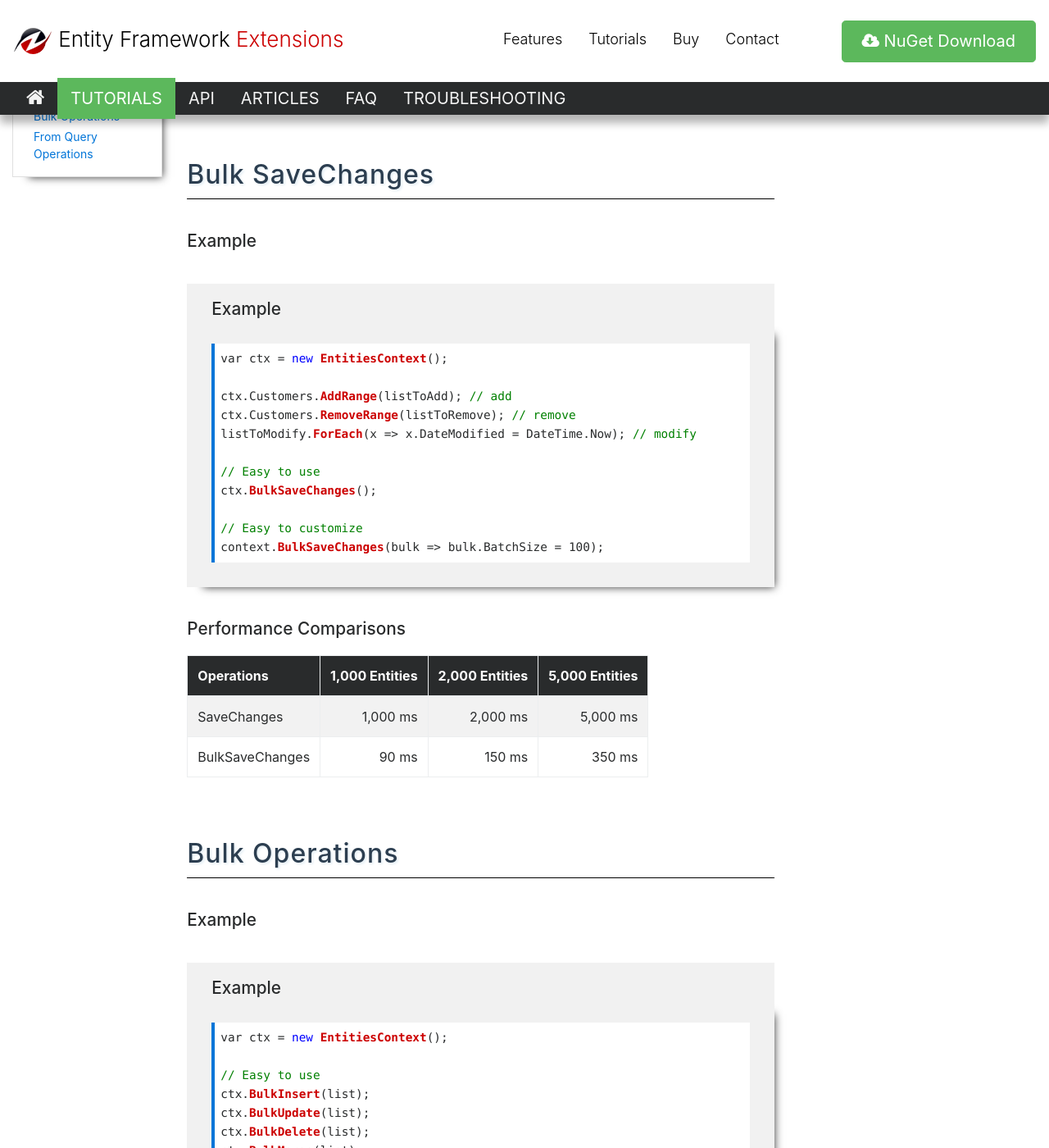
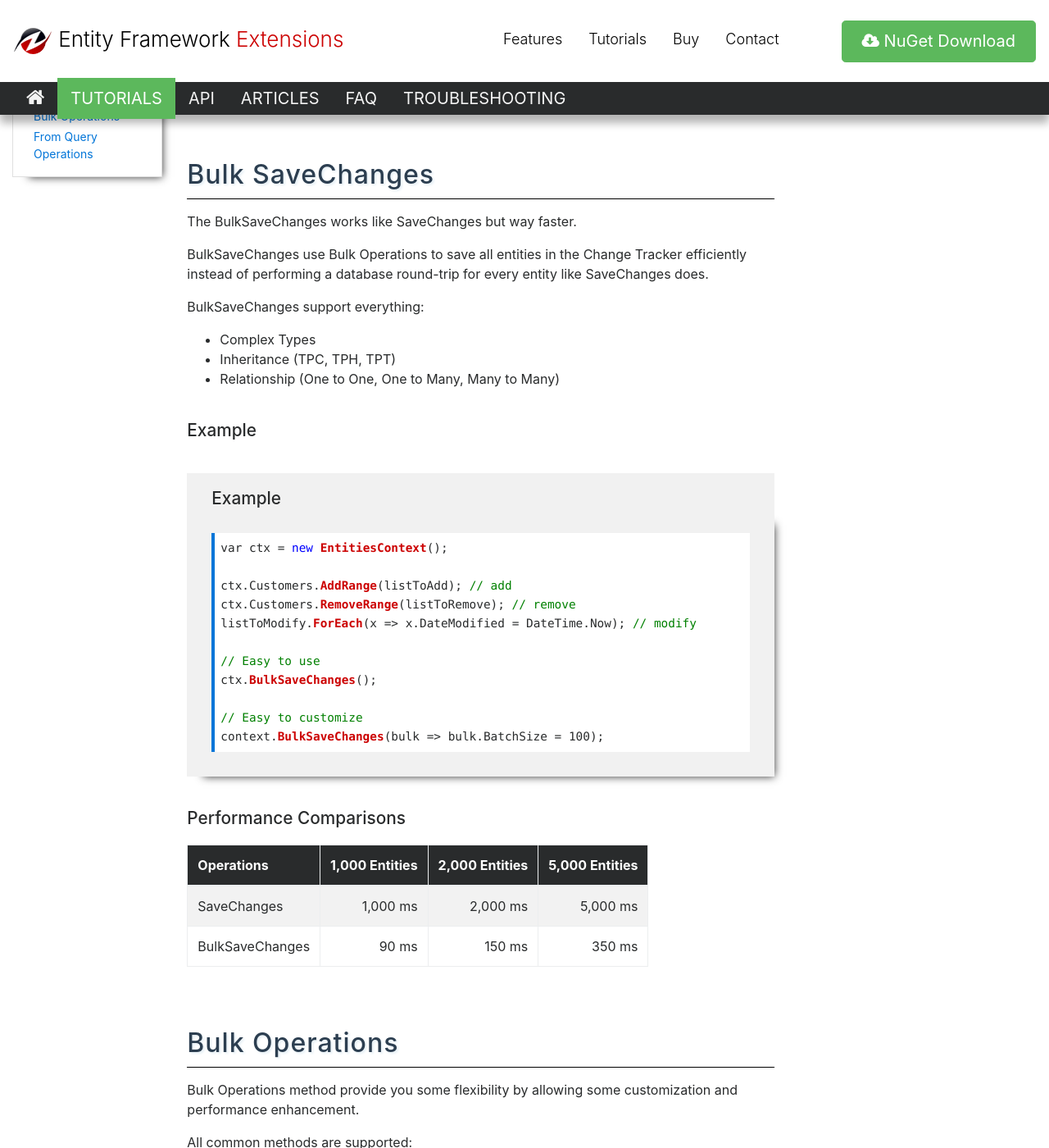
Before and after one commit to zzzprojects/EntityFramework-Extensions, a Jekyll site: the page built from docs/pages/tutorials/tutorial-introduction.md, in a window 1280 px wide and 1400 px high, scrolled down 382 px. Shown: the whole window at 82% size. Built offline with Jekyll 4.4.1, drawn with Linux system fonts in a browser that asks for light colours; nearby versions of some CDN libraries; some of the changed text lies outside the part shown.

Commit message:
Update tutorial-introduction.md

```diff
--- a/docs/pages/tutorials/tutorial-introduction.md
+++ b/docs/pages/tutorials/tutorial-introduction.md
@@ -12,6 +12,15 @@ Entity Framework Extensions allow you to improve dramatically your save operatio
 It's easy to use, and easy to customize.
 
 ## Bulk SaveChanges
+The BulkSaveChanges works like SaveChanges but way faster.
+
+BulkSaveChanges use Bulk Operations to save all entities in the Change Tracker efficiently instead of performing a database round-trip for every entity like SaveChanges does.
+
+BulkSaveChanges support everything:
+
+- Complex Types
+- Inheritance (TPC, TPH, TPT)
+- Relationship (One to One, One to Many, Many to Many)
 
 ### Example
 {% include template-example.html %}
@@ -36,6 +45,16 @@ context.BulkSaveChanges(bulk => bulk.BatchSize = 100);
 | BulkSaveChanges | 90 ms          | 150 ms         | 350 ms         |
 
 ## Bulk Operations
+
+Bulk Operations method provide you some flexibility by allowing some customization and performance enhancement.
+
+All common methods are supported:
+
+- BulkInsert
+- BulkUpdate
+- BulkDelete
+- BulkMerge (UPSERT operation)
+- BulkSynchronize
 
 ### Example
 
@@ -66,6 +85,8 @@ context.BulkMerge(customers,
 
 ## FromQuery Operations
 
+FromQuery method allows you to execute UPDATE or DELETE statements without loading entities in the context.
+
 ### Example
 
 {% include template-example.html %}
```
